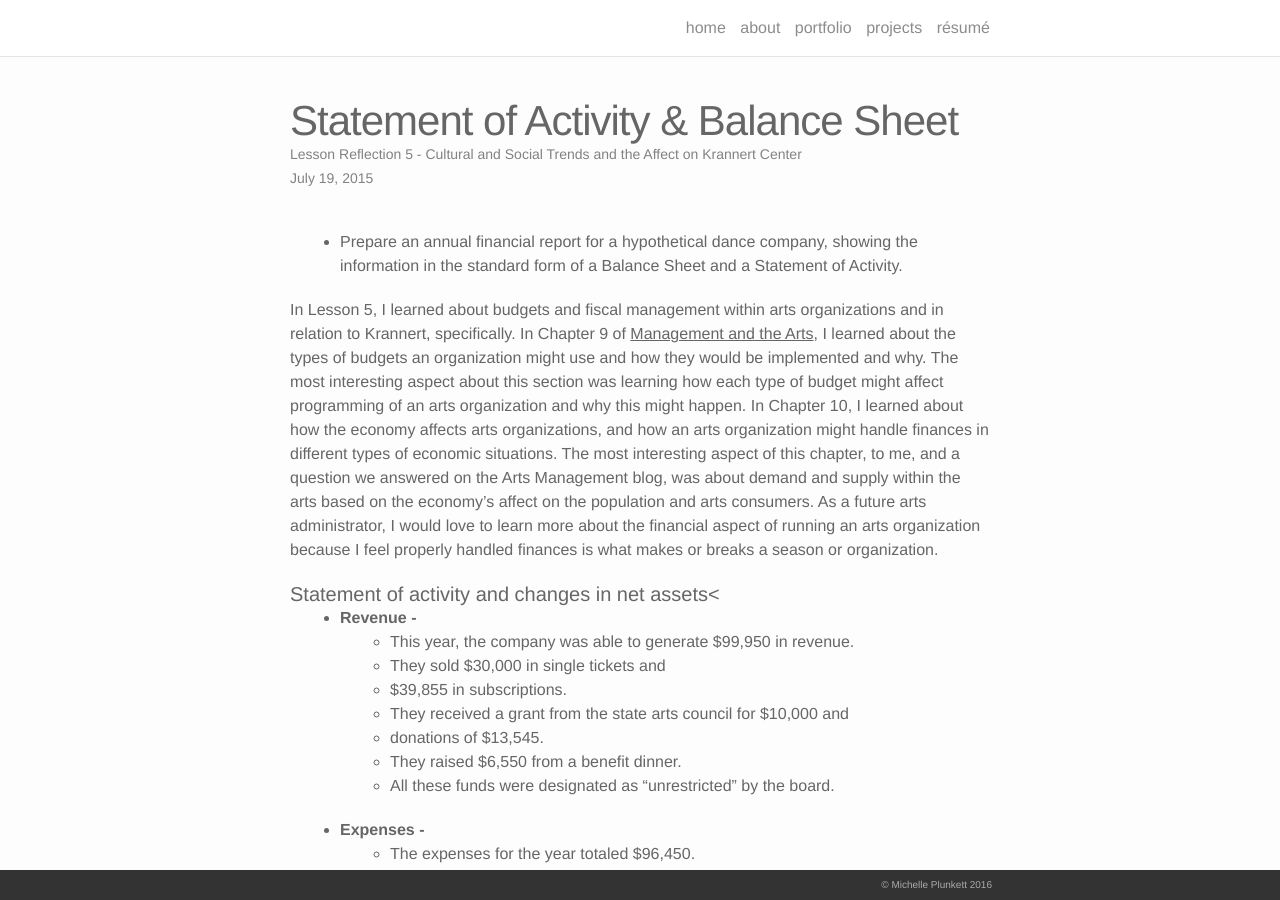
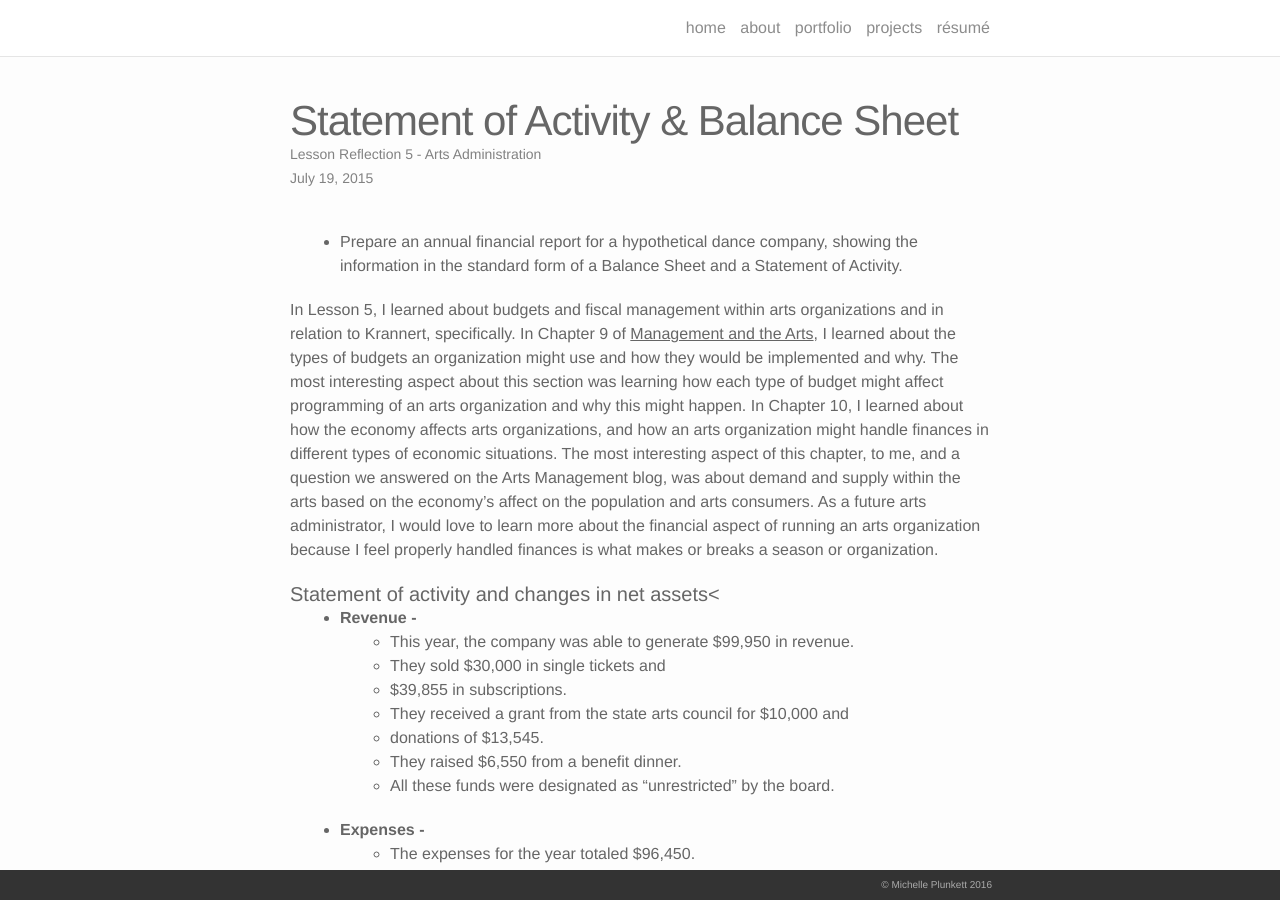
Before and after one commit to michelleplunkett/michelleplunkett.github.io, a Jekyll site: the page built from _portfolio/Reflection_5.markdown, in a window 1280 px wide and 900 px high. Built offline with Jekyll 4.4.1, drawn with Linux system fonts in a browser that asks for light colours; nearby versions of some CDN libraries.

Commit message:
Update Reflection_5.markdown

```diff
--- a/_portfolio/Reflection_5.markdown
+++ b/_portfolio/Reflection_5.markdown
@@ -1,7 +1,7 @@
 ---
 layout: post
 title: Statement of Activity & Balance Sheet
-description: Lesson Reflection 5 - Cultural and Social Trends and the Affect on Krannert Center
+description: Lesson Reflection 5 - Arts Administration
 date: 2015-07-19
 ---
 
```
